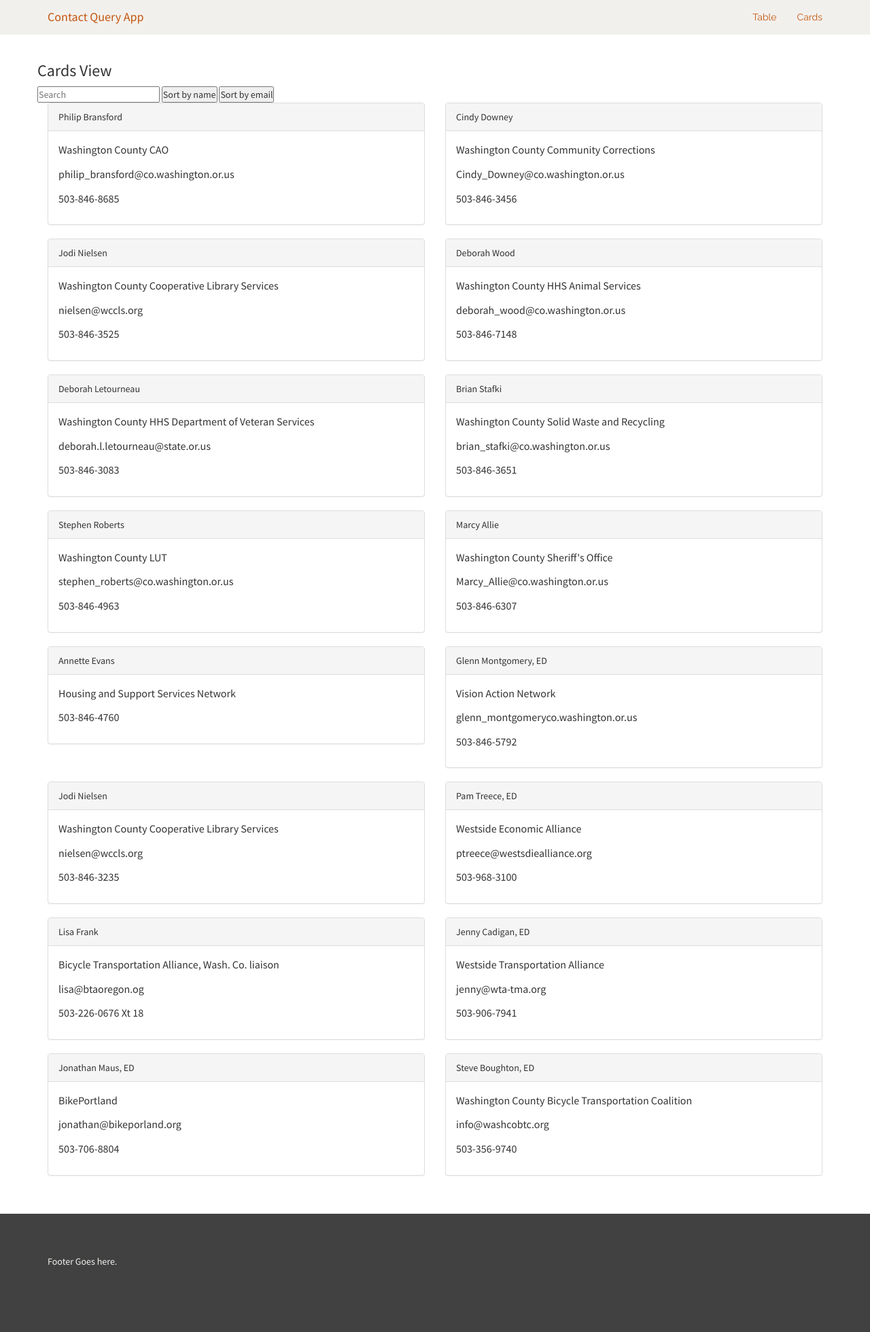
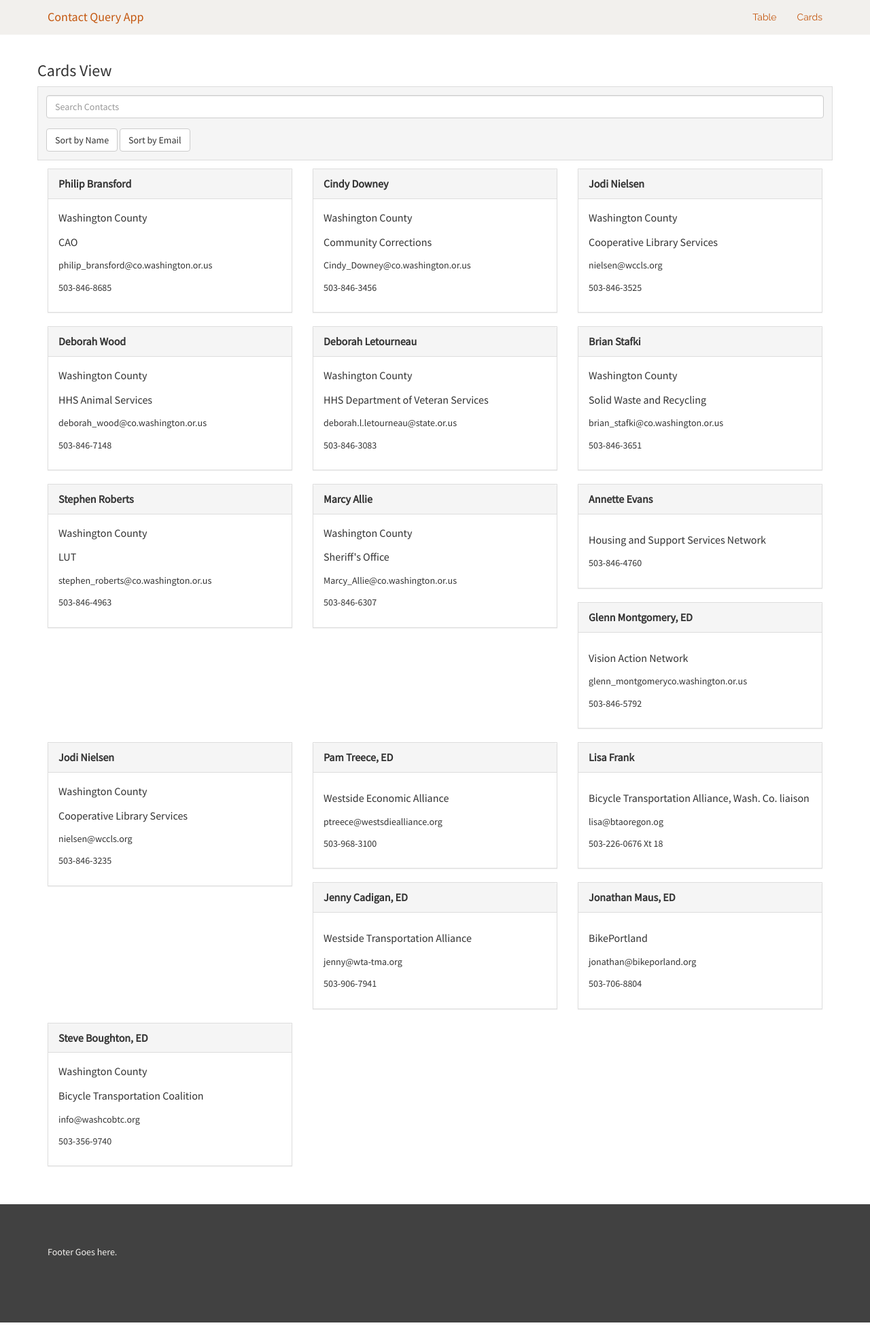
Before and after one commit to mock-up/subsite-contact-query, a Jekyll site: the page built from cards/index.html, in a window 1280 px wide. Shown: the whole page at 68% size. Built offline with Jekyll 4.4.1, drawn with Linux system fonts in a browser that asks for light colours.

Commit message:
Updates contact data. Updates card and table fields to match data changes. Changes card css.

```diff
--- a/_includes/contacts/cards.html
+++ b/_includes/contacts/cards.html
@@ -2,13 +2,14 @@
 {% if site.data.contacts %}
   <div class="list">
     {% for contact in site.data.contacts %}
-      <div class="col-xs-6">
+      <div class="col-sm-6 col-md-4">
         <div class="panel panel-default contact-card">
           <div class="name panel-heading">
             {{ contact.name }}
           </div><!-- /.panel-heading -->
           <div class="panel-body">
-            <p class="organization">{{ contact.organization }}</p>
+            <p class="county">{{ contact.county }}</p>
+            <p class="department">{{ contact.department }}</p>
             <p class="email">{{ contact.email }}</p>
             <p class="phone">{{ contact.phone }}</p>
           </div><!-- /.panel-body -->
--- a/assets/css/custom.css
+++ b/assets/css/custom.css
@@ -125,6 +125,10 @@ a:visited { color: rgb(196,87,15); }
   border-color: rgb(196,87,15);
 }
 
+.panel {
+  border-radius: 0px;
+}
+
 /* ~~~~~~~~~~~~~~~~~~~~~~~~~~~~~~~~~~~~~~~~~~~~~~~~~~~~~~~~~~~~~~~~~~~~~~~~~~ */
 /* custom id's and classes
 /* ~~~~~~~~~~~~~~~~~~~~~~~~~~~~~~~~~~~~~~~~~~~~~~~~~~~~~~~~~~~~~~~~~~~~~~~~~~ */
@@ -223,3 +227,41 @@ a:visited { color: rgb(196,87,15); }
     margin-top: 200px;
   }
 }
+
+.panel-heading {
+  font-weight: 800;
+  font-size: 16px;
+}
+
+p.organization {
+  font-size: 14px;
+  word-wrap: break-word;
+}
+
+p.email {
+  font-size: 14px;
+  word-wrap: break-word;
+}
+
+p.phone {
+  font-size: 14px;
+}
+
+@media (max-width: 992px) {
+  .panel-heading {
+    font-size: 14px;
+  }
+}
+
+@media (max-width: 768px) {
+  .panel-heading {
+    font-size: 12px;
+  }
+}
+
+.search-bar {
+  padding: 12px;
+  margin-bottom: 12px;
+  background: #f5f5f5;
+  border: 1px solid #ddd;
+}
--- a/assets/js/custom.js
+++ b/assets/js/custom.js
@@ -2,7 +2,7 @@ $(document).ready(function() {
   $('.data-table').dataTable();
 
   var options = {
-    valueNames: [ 'name', 'email', 'phone', 'organization' ]
+    valueNames: [ 'name', 'email', 'phone', 'county', 'department' ]
   };
 
   var hackerList = new List('contact-list', options);
--- a/cards/index.html
+++ b/cards/index.html
@@ -5,19 +5,25 @@ layout: default
 <div class="container">
   <div class="row">
     <h1 class="page-heading">Cards View</h1>
+  </div><!-- /.row -->
 
   <div id="contact-list">
-    <input class="search" placeholder="Search">
-    <button class="sort" data-sort="name">
-      Sort by name
+    <div class="row search-bar">
+      <form>
+        <div class="form-group">
+          <input class="search form-control" placeholder="Search Contacts">
+        </div>
+      </form>
+      <button class="sort btn btn-default" data-sort="name">
+        Sort by Name
       </button>
-    <button class="sort" data-sort="email">
-      Sort by email
+      <button class="sort btn btn-default" data-sort="email">
+        Sort by Email
       </button>
+    </div><!-- /.row -->
 
+    <div class="row">
       {% include contacts/cards.html %}
-
-  </div>
-
     </div><!-- /.row -->
+  </div><!-- /#contact-list -->
 </div><!-- /.container -->
--- a/index.html
+++ b/index.html
@@ -11,7 +11,8 @@ layout: default
       <thead>
         <tr>
           <th>Name</th>
-          <th class="hidden-xs hidden-sm">Orgainization</th>
+          <th class="hidden-xs hidden-sm">County</th>
+          <th class="hidden-xs hidden-sm">Department</th>
           <th class="hidden-xs">Email</th>
           <th>Phone</th>
         </tr>
@@ -29,7 +30,8 @@ layout: default
       <tfoot>
         <tr>
           <th>Name</th>
-          <th class="hidden-xs hidden-sm">Orgainization</th>
+          <th class="hidden-xs hidden-sm">County</th>
+          <th class="hidden-xs hidden-sm">Department</th>
           <th class="hidden-xs">Email</th>
           <th>Phone</th>
         </tr>
```
Also changed, not shown: _data/contacts.yml (+32 -16 lines). Lines whose indentation alone changed are shown as unchanged.
